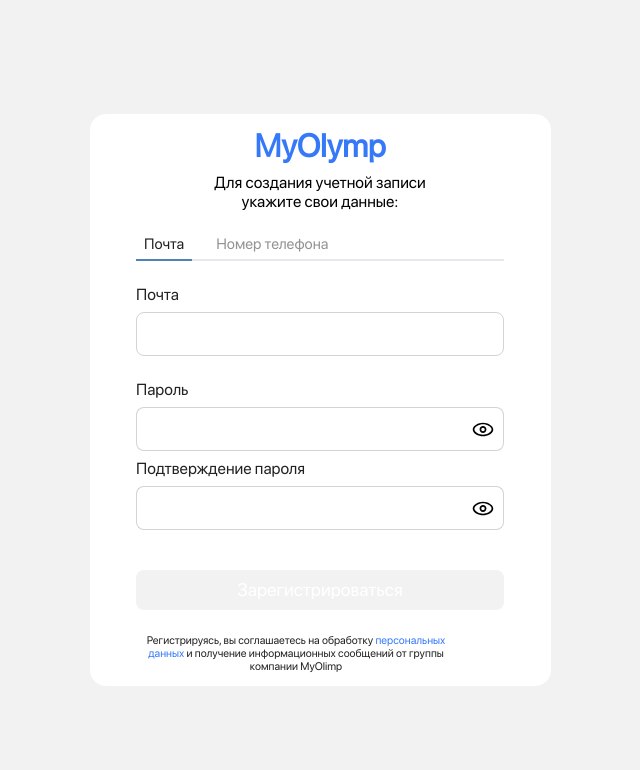
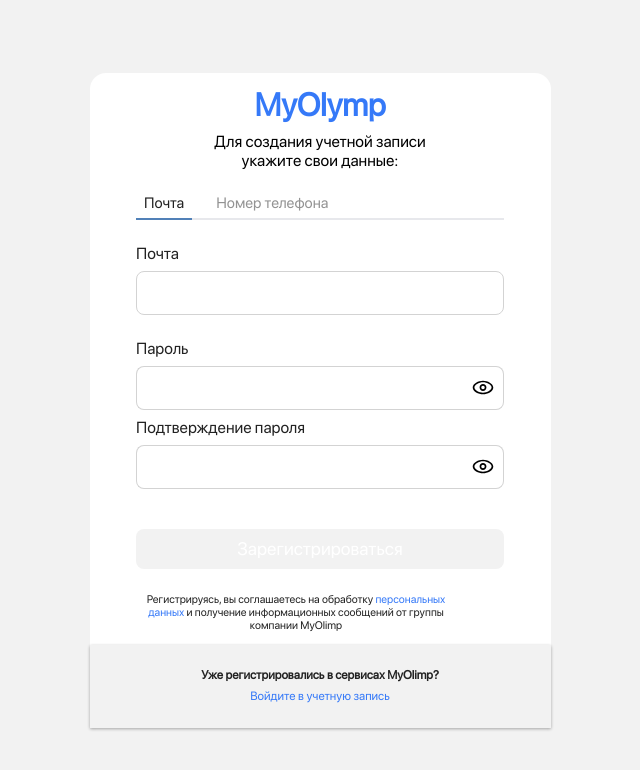
Before and after one commit to my-olimp/frontend, a Next.js app: page /signup in a window 1280 px wide. Shown: the top 770 px of the page, without its empty margins (320-960 px from the left). Built offline with nearby package versions, Linux system fonts and the light colour scheme.

Commit message:
some functional register form update

```diff
--- /dev/null
+++ b/src/features/authHelp/LoginHelp/index.ts
@@ -0,0 +1 @@
+export { LoginHelp } from './ui/ui'
--- a/src/features/authHelp/ui/ui.tsx
+++ b/src/features/authHelp/LoginHelp/ui/ui.tsx
@@ -1,7 +1,7 @@
 import { FC } from "react";
 import { LinkButton } from "@/entities/buttons/linkButton";
 import styles from "./ui.module.scss";
-export const AuthHelp: FC = ({}) => {
+export const LoginHelp: FC = ({}) => {
   return (
     <div className={styles.helpWrap}>
       <LinkButton
--- /dev/null
+++ b/src/features/authHelp/RegisterHelp/index.ts
@@ -0,0 +1 @@
+export { RegisterHelp } from './ui/ui'
--- /dev/null
+++ b/src/features/authHelp/RegisterHelp/ui/ui.module.scss
@@ -0,0 +1,26 @@
+
+.helpWrap {
+  display: flex;
+  width: 461px;
+  height: 83px;
+  justify-content: center;
+  flex-direction: column;
+  background-color: #F2F2F2;
+  box-shadow: 0 1px 3px 0 rgba(0, 0, 0, 0.32);;
+  align-items: center;
+}
+
+.text {
+  font-family: "SF_Regular", Arial, Helvetica, sans-serif;
+  line-height: 21px;
+  font-size: 12px;
+  color: #222222;
+}
+
+.link {
+  color: #3579F8;
+  font-family: "SF_Regular", sans-serif;
+  font-size: 12px;
+  font-style: normal;
+  line-height: 21px;
+}
--- /dev/null
+++ b/src/features/authHelp/RegisterHelp/ui/ui.tsx
@@ -0,0 +1,11 @@
+import { FC } from "react";
+import { LinkButton } from "@/entities/buttons/linkButton";
+import styles from "./ui.module.scss";
+export const RegisterHelp: FC = ({}) => {
+  return (
+    <div className={styles.helpWrap}>
+        <h2 className={styles.text}>Уже регистрировались в сервисах MyOlimp?</h2>
+        <a href="/signin" className={styles.link}>Войдите в учетную запись</a>
+    </div>
+  );
+};
--- a/src/features/authHelp/index.ts
+++ /dev/null
@@ -1 +0,0 @@
-export { AuthHelp } from './ui/ui'
--- a/src/widgets/AuthForm/LoginForm/ui/ui.tsx
+++ b/src/widgets/AuthForm/LoginForm/ui/ui.tsx
@@ -3,7 +3,7 @@
 import { AuthInputLabel } from "@/features/authInputLabel";
 import { AuthTypeBlock } from "@/features/authTypeBlock";
 import { AuthLoginHelp } from "@/features/authLoginHelp";
-import { AuthHelp } from "@/features/authHelp";
+import { LoginHelp } from "@/features/authHelp/LoginHelp";
 import { AuthButton } from "@/entities/buttons/authButton";
 
 interface props {
@@ -80,7 +80,7 @@
           </AuthButton>
         </div>
       </div>
-      <AuthHelp />
+      <LoginHelp />
     </div>
   );
 };
--- a/src/widgets/AuthForm/RegisterForm/ui/ui.module.scss
+++ b/src/widgets/AuthForm/RegisterForm/ui/ui.module.scss
@@ -8,10 +8,10 @@
   align-items: center;
   flex-direction: column;
   gap: 8px;
-  width: 55vw;
-  height: 60vh;
-  border-radius: 16px;
+  border-radius: 16px 16px 0 0;
   background-color: $bgFormColor;
+  width:461px;
+  height: 572px;
 }
 
 .screen {
@@ -22,20 +22,9 @@
   align-items: center;
   background-color: $bgScreenColor;
   flex-direction: column;
-  gap: 16px;
 }
 
-.wrap {
-  display: flex;
-  justify-content: center;
-  align-items: center;
-  flex-direction: column;
-  gap: 8px;
-  width:461px;
-  height: 572px;
-  border-radius: 16px;
-  background-color: white;
-}
+
 
 .container {
   width: 368px;
--- a/src/widgets/AuthForm/RegisterForm/ui/ui.tsx
+++ b/src/widgets/AuthForm/RegisterForm/ui/ui.tsx
@@ -1,11 +1,10 @@
 import {FC, useEffect, useState} from 'react';
 import { AuthInputLabel } from "@/features/authInputLabel";
 import { AuthTypeBlock } from "@/features/authTypeBlock";
-import { AuthLoginHelp } from "@/features/authLoginHelp";
-import { AuthHelp } from "@/features/authHelp";
 import { AuthButton } from "@/entities/buttons/authButton";
 import styles from "./ui.module.scss";
 import {RegisterRulesAccept} from '@/entities/registerRulesAccept';
+import {RegisterHelp} from '@/features/authHelp/RegisterHelp';
 
 interface props {
 }
@@ -101,6 +100,7 @@
                     <RegisterRulesAccept/>
                 </div>
             </div>
+            <RegisterHelp/>
         </div>
     );
 };
```
Also changed, not shown: src/features/authHelp/LoginHelp/ui/ui.module.scss (renamed from src/features/authHelp/ui/ui.module.scss).
